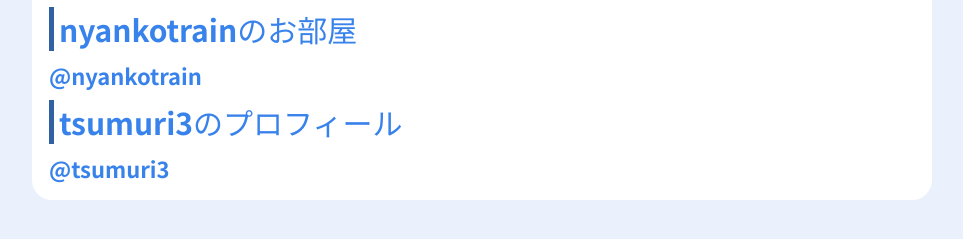
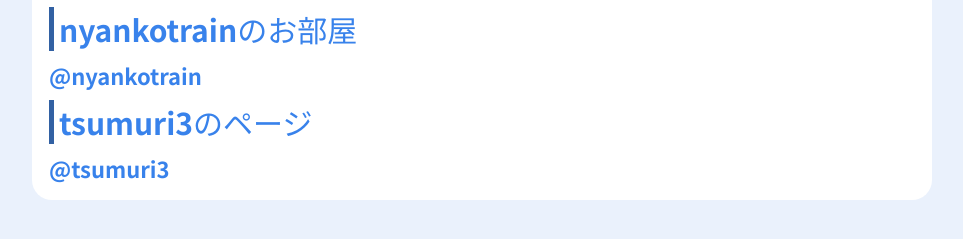
Before and after one commit to Diawadenta/Diawadenta.github.io, a Jekyll site: the page built from interlinks.md, in a window 1280 px wide. Shown: the part 502-741 px from the top of the page, without its empty margins (158-1121 px from the left). Built offline with Jekyll 4.4.1, drawn with Linux system fonts in a browser that asks for light colours.

Commit message:
Update interlinks.md

```diff
--- a/interlinks.md
+++ b/interlinks.md
@@ -16,6 +16,6 @@ pagename: 相互リンク
 
 <a href="https://scratch.mit.edu/users/nyankotrain/">@nyankotrain</a>
 
-<h2><a href="http://plsk.net/tsumuri3-profile">tsumuri3のプロフィール</a></h2>
+<h2><a href="http://plsk.net/tsumuri3-profile">tsumuri3のページ</a></h2>
 
 <a href="https://scratch.mit.edu/users/tsumuri3/">@tsumuri3</a>
```
